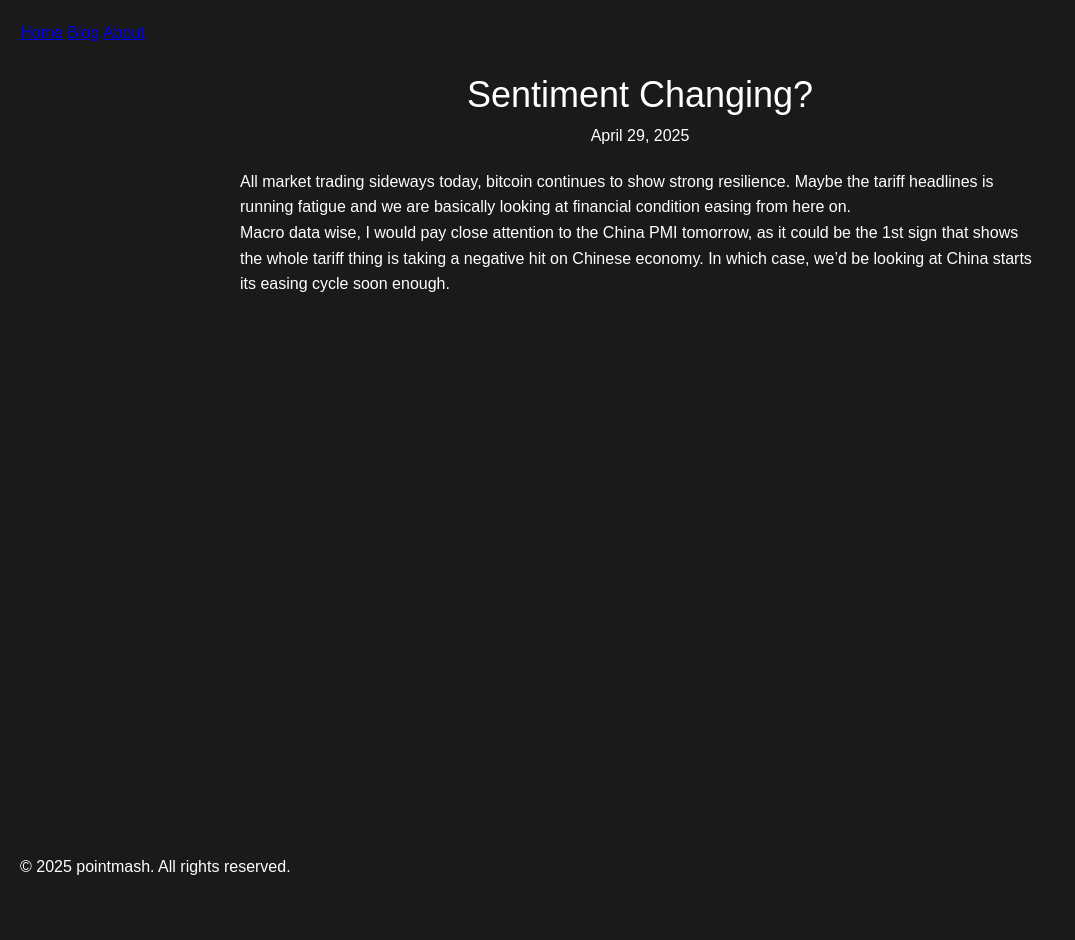
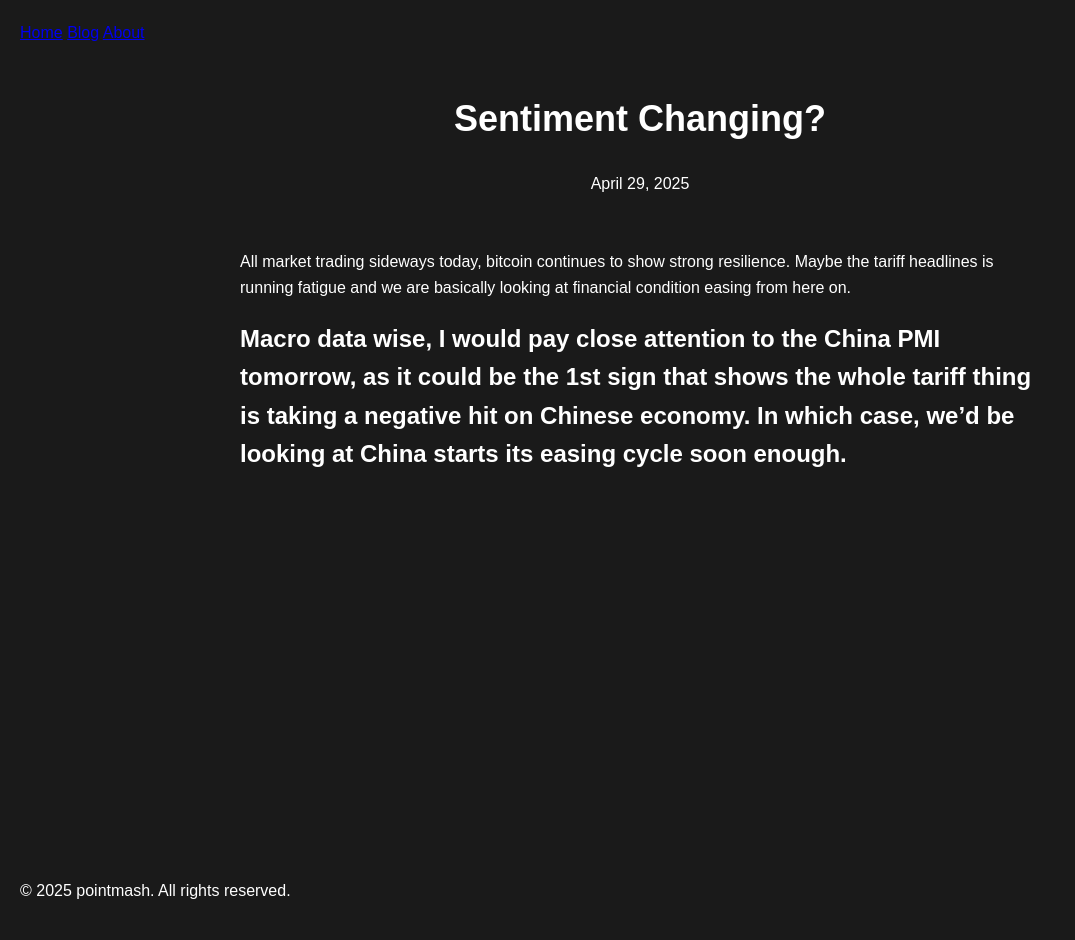
Before and after one commit to pointmash/pointmash.github.io, a Jekyll site: the page built from _posts/2025-04-29-sentiment-changing.md, in a window 1280 px wide. Shown: the whole page, without its empty margins (0-1075 px from the left). Built offline with Jekyll 4.4.1, drawn with Linux system fonts in a browser that asks for light colours; before the commit the page ends 900 px from its top, so only the background shows below that.

Commit message:
Update post.html

```diff
--- a/_layouts/post.html
+++ b/_layouts/post.html
@@ -5,14 +5,8 @@
     <meta name="viewport" content="width=device-width, initial-scale=1.0">
     <title>{{ page.title }} | {{ site.title }}</title>
     <style>
-        /* Comprehensive CSS reset */
-        *, *:before, *:after {
-            font-size: 100%;
-            margin: 0;
-            padding: 0;
-            box-sizing: border-box;
-            font-weight: normal;
-        }
+        /* Rebuild to apply updated styling */
+        /* Minimal reset focused on font sizes */
         html {
             min-height: 100%; /* Ensure full viewport height */
             font-size: 16px; /* Set font size at the root level */
```
